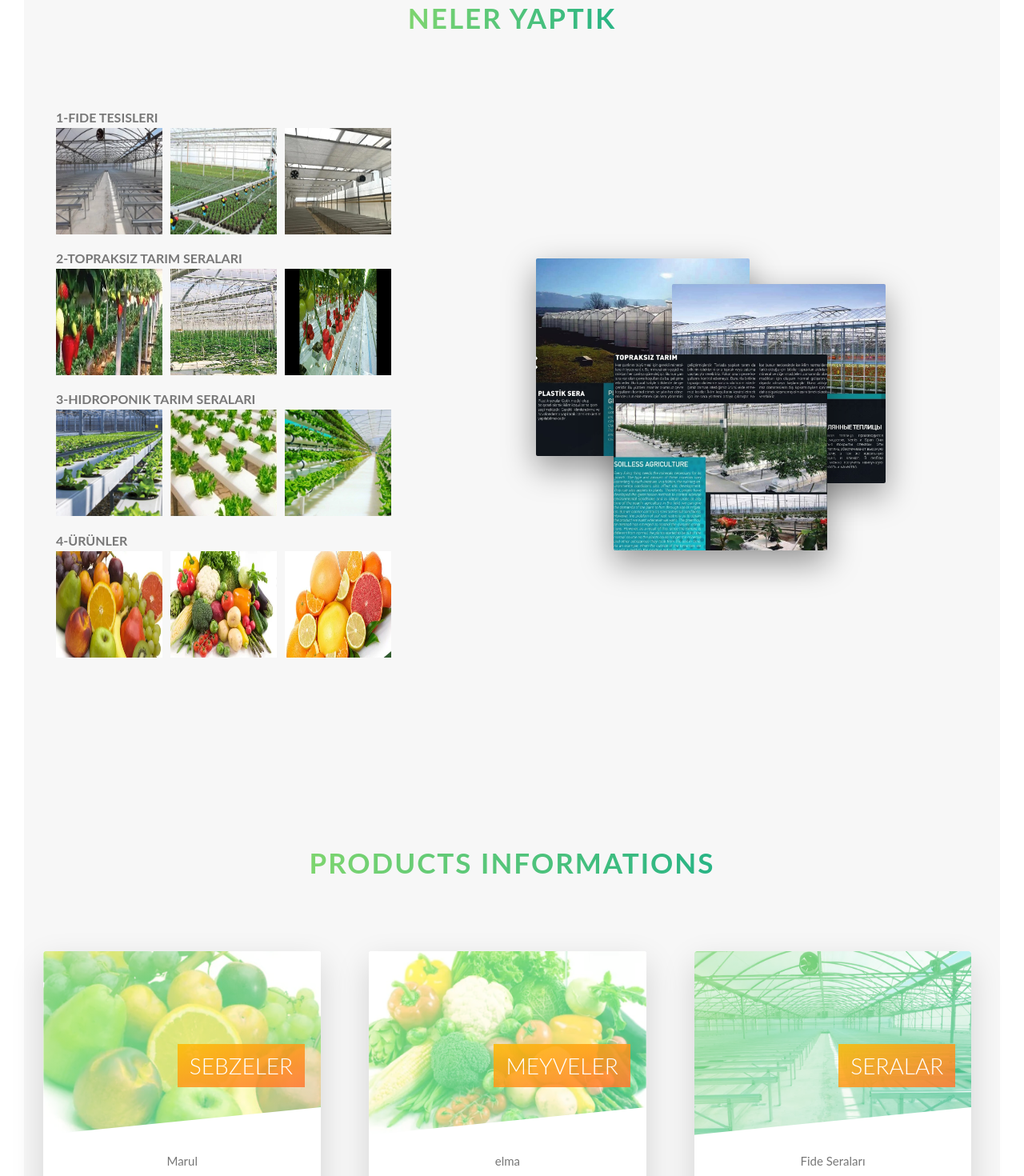
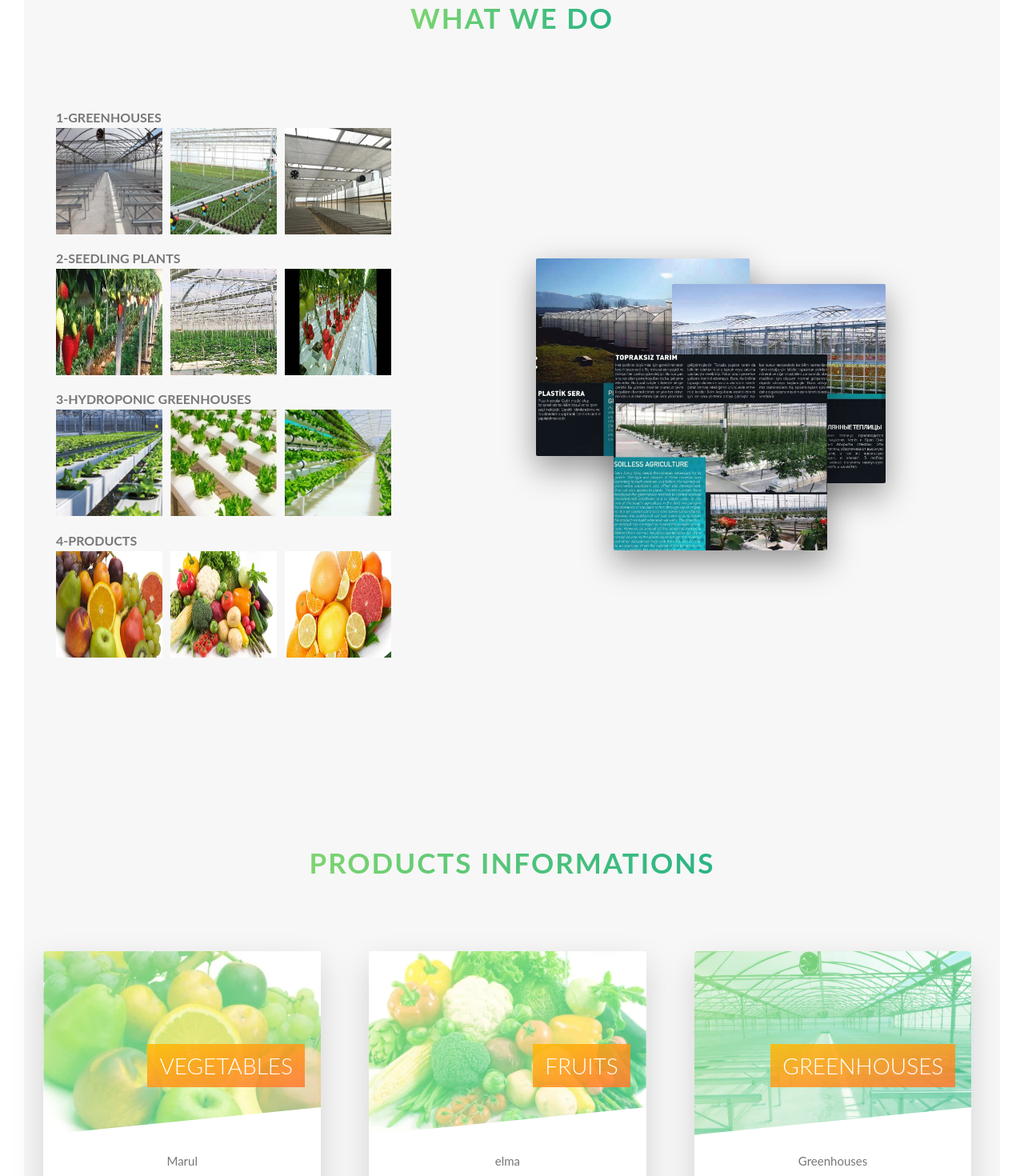
Before and after one commit to ercanakalar1995/greenhouse-antalya, a React (Create React App) app: page / in a window 1280 px wide. Shown: the part 500-1970 px from the top of the page at 80% size. Built offline with nearby package versions, Linux system fonts and the light colour scheme.

Commit message:
languages

```diff
--- a/app.js
+++ b/app.js
@@ -1,6 +1,5 @@
 const path = require('path');
 const express = require('express');
-const mongoSanitize = require('express-mongo-sanitize');
 const xss = require('xss-clean');
 const compression = require('compression');
 const cors = require('cors');
@@ -35,9 +34,6 @@ console.log(path.join(__dirname, 'build', 'index.html'));
 app.use(express.json({ limit: '10kb' }));
 app.use(express.urlencoded({ extended: true, limit: '10kb' }));
 
-// Data sanitization against NoSQL query injection
-app.use(mongoSanitize());
-
 // Data sanitization against XSS
 app.use(xss());
 
--- a/package.json
+++ b/package.json
@@ -19,11 +19,6 @@
     "cors": "^2.8.5",
     "dotenv": "^16.0.3",
     "express": "^4.18.2",
-    "express-mongo-sanitize": "^2.2.0",
-    "express-rate-limit": "^6.7.0",
-    "google-map-react": "^2.2.0",
-    "helmet": "^6.0.0",
-    "hpp": "^0.2.3",
     "mongoose": "^6.7.2",
     "morgan": "^1.10.0",
     "next": "^12.3.1",
--- a/src/Components/Featured/FeaturedTitle.jsx
+++ b/src/Components/Featured/FeaturedTitle.jsx
@@ -3,7 +3,7 @@ import './featuredTitle.css';
 const FeaturedTitle = () => {
   return (
     <div className="u-center-text u-margin-bottom-big">
-      <h2 className="heading-secondary">Neler yaptık</h2>
+      <h2 className="heading-secondary">What We Do</h2>
     </div>
   );
 };
--- a/src/Components/Footer/Footer.jsx
+++ b/src/Components/Footer/Footer.jsx
@@ -25,11 +25,11 @@ const Footer = () => {
                 </div>
               </div>
               <div className="contact">
-                <h3 className="contact_us">İletişim</h3>
+                <h3 className="contact_us">Contact</h3>
                 <ul className="footer__list">
                   <li className="footer__item">
                     <a href={`tel:+905343751745`} className="footer__link">
-                      Tel No: +905343751745
+                      Phone No: +905343751745
                     </a>
                   </li>
                   <li className="footer__item">
--- a/src/Components/General/CardTitles.js
+++ b/src/Components/General/CardTitles.js
@@ -1,7 +1,7 @@
 exports.productsInformations = 'Products Informations';
 exports.products = [
   {
-    productName: 'sebzeler',
+    productName: 'vegetables',
     description: ['Marul', 'patates', 'soğan'],
     explanation: 'Bu elma antalyada yetişti ve organiktir. Sulu ve ekşidir.',
     src: [
@@ -62,7 +62,7 @@ exports.products = [
     ],
   },
   {
-    productName: 'meyveler',
+    productName: 'fruits',
     description: ['elma', 'armut', 'çilek'],
     explanation: 'Bu kiraz antalyada yetişti ve organiktir. Sulu ve ekşidir.',
     src: [
@@ -103,11 +103,11 @@ exports.products = [
     ],
   },
   {
-    productName: 'seralar',
+    productName: 'greenhouses',
     description: [
-      'Fide Seraları',
-      'Topraksız Tarım Seraları',
-      'Hidroponik Seralar',
+      'Greenhouses',
+      'Seedling Plants',
+      'Hydroponic Greenhouses',
     ],
     explanation: 'Bu kiraz antalyada yetişti ve organiktir. Sulu ve ekşidir.',
     src: [
@@ -115,6 +115,6 @@ exports.products = [
       '../../img/2-topraksızTarım1.jpg',
       '../../img/3-hidroponikSera1.jpg',
     ],
-    names: ['Fide Seraları', 'Topraksız Tarım Seraları', 'Hidroponik Seralar'],
+    names: ['Greenhouses','Seedling Plants', 'Hydroponic Greenhouses'],
   },
 ];
--- a/src/Components/WhatHaveWeDone/LeftShowStep/LeftShowStep.jsx
+++ b/src/Components/WhatHaveWeDone/LeftShowStep/LeftShowStep.jsx
@@ -3,7 +3,7 @@ import ImageAndTitle from './ImageAndTitle';
 
 const LeftShowStep = () => {
   const fideTesisleri = {
-    title: '1-FIDE TESISLERI',
+    title: '1-Greenhouses',
     images: [
       '../../img/1-fideTesisi1.jpg',
       '../../img/1-fideTesisi2.jpg',
@@ -11,7 +11,7 @@ const LeftShowStep = () => {
     ],
   };
   const topraksızSera = {
-    title: '2-Topraksız Tarım seraları',
+    title: '2-Seedling Plants',
     images: [
       '../../img/2-topraksızTarım1.jpg',
       '../../img/2-topraksızTarım2.jpg',
@@ -19,7 +19,7 @@ const LeftShowStep = () => {
     ],
   };
   const hidroponikSera = {
-    title: '3-Hidroponik Tarım Seraları',
+    title: '3-Hydroponic Greenhouses',
     images: [
       '../../img/3-hidroponikSera1.jpg',
       '../../img/3-hidroponikSera2.jpg',
@@ -27,7 +27,7 @@ const LeftShowStep = () => {
     ],
   };
   const products = {
-    title: '4-Ürünler',
+    title: '4-Products',
     images: [
       '../../img/4-ürünler1.jpg',
       '../../img/4-ürünler2.jpg',
```
Also changed, not shown: src/Components/General/Titles.js (+4 -4 lines), 1 other file (tests, documents, lock files or other folders).
